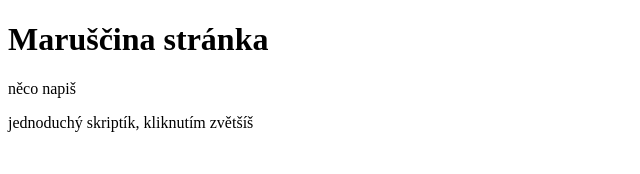
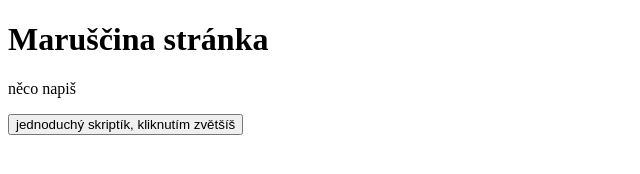
Before and after one commit to kortusova/kortusova.github.io, a plain HTML site: page index.html in a window 1280 px wide. Shown: the whole page, without its empty margins (0-640 px from the left). Drawn offline with Linux system fonts and the light colour scheme.

Commit message:
Update index.html

```diff
--- a/index.html
+++ b/index.html
@@ -3,6 +3,6 @@
   <body>
     <h1>Maruščina stránka</h1>
     <p>něco napiš</p>
-    <a onclick="this.style.font-size = getComputedStyle(this).fontSize + 1 " >jednoduchý skriptík, kliknutím zvětšíš</a>
+    <button onclick="this.style.height = 20 " > jednoduchý skriptík, kliknutím zvětšíš </button>
   </body>
 </html>
```
